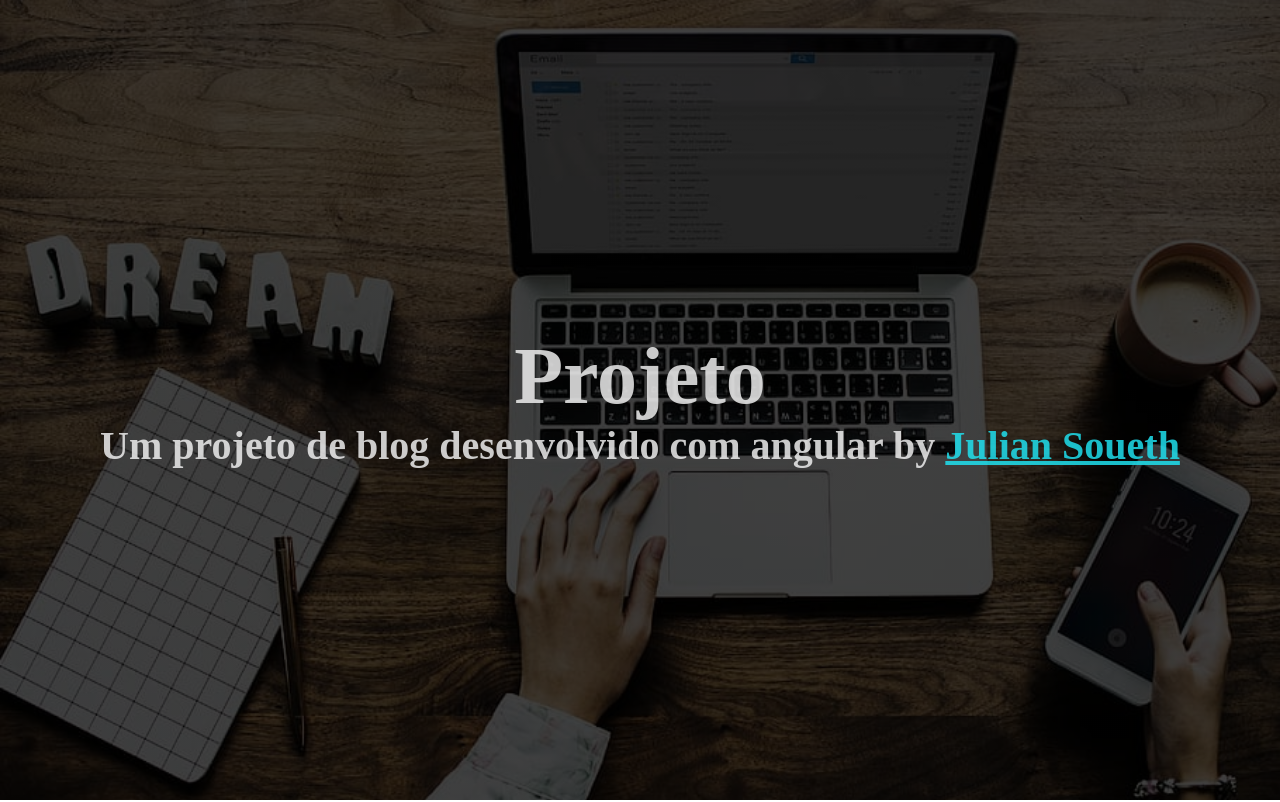
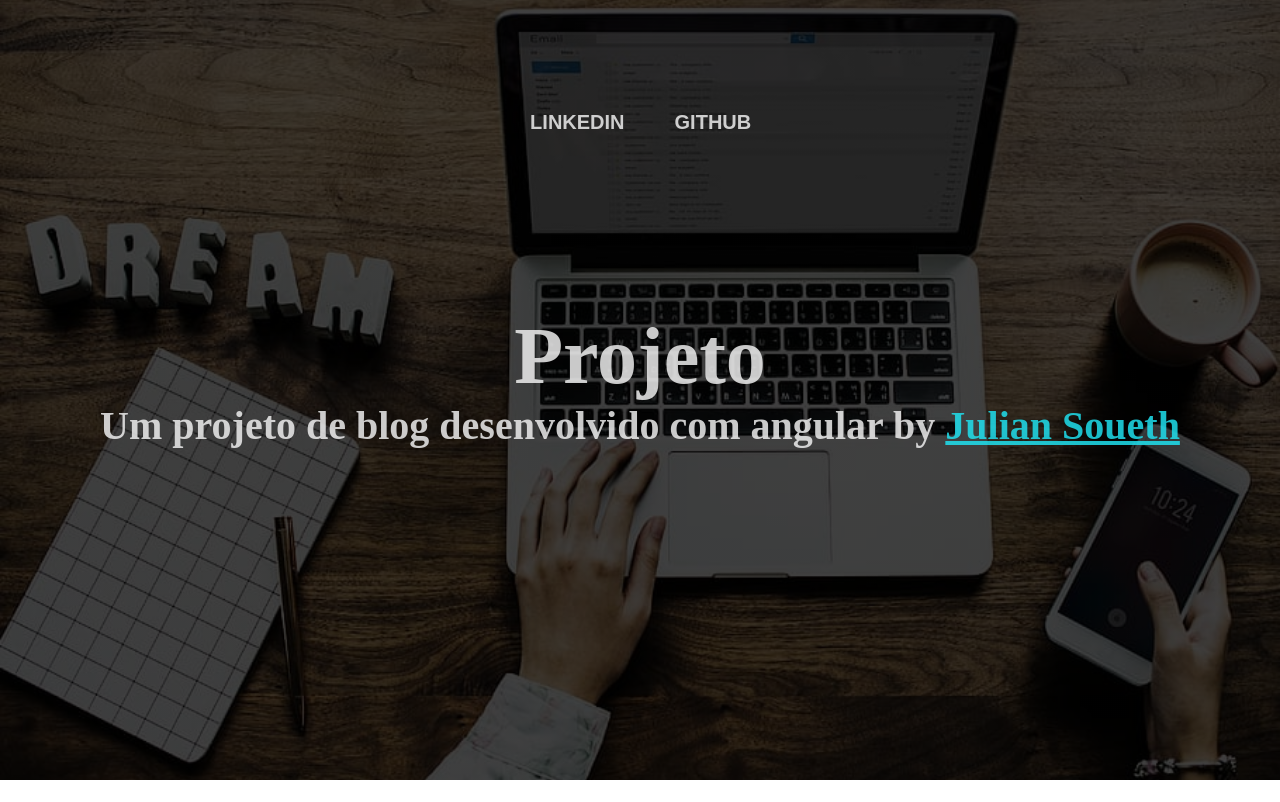
Before and after one commit to Soueth/angular-blog-desafio, an Angular app: page / in a window 1280 px wide. Shown: the top 802 px of the page. Built offline with nearby package versions, Linux system fonts and the light colour scheme.

Commit message:
all components maked

```diff
--- a/src/app/Components/big-card/big-card.component.css
+++ b/src/app/Components/big-card/big-card.component.css
@@ -62,6 +62,7 @@
     background-color: #0d1dfc;
     border: solid #f1f1f1 3px;
     color: #f1f1f1;
+    cursor: pointer;
 }
 
 .container__title > h2 > a {
--- a/src/app/Components/head-card/head-card.component.css
+++ b/src/app/Components/head-card/head-card.component.css
@@ -2,6 +2,7 @@
     width: auto;
     height:100vh;
     background-image: url('/../assets/page-head-img.jpg');
+    margin-top: -20px;
 
     background-size: cover;
     background-repeat: no-repeat;
@@ -36,3 +37,10 @@
     color: #1fe5f3d3;
     font-weight: bolder;
 }
+
+.container__menu {
+    display: flex;
+    position: absolute;
+    margin-top: -200px;
+    margin-left: 430px;
+}
--- a/src/app/Components/head-card/head-card.component.html
+++ b/src/app/Components/head-card/head-card.component.html
@@ -1,6 +1,9 @@
 <div class="container__head-card">
     <div class="overlay"></div>
     <div class="text">
+        <div class="container__menu">
+            <ng-content select="app-menu"></ng-content>
+        </div>
         <h1>Projeto</h1>
     <p>Um projeto de blog desenvolvido com angular by <a href="https://github.com/Soueth">Julian Soueth</a></p>
     </div>
--- /dev/null
+++ b/src/app/Components/menu/menu.component.css
@@ -0,0 +1,16 @@
+.container__menu > ul > li > a {
+    font-family: 'Arial';
+    color: #f1f1f1d5;
+    text-decoration: none;
+}
+
+.container__menu > ul {
+    display: flex;
+    flex-direction: row;
+}
+
+.container__menu > ul > li {
+    margin-right: 50px;
+    list-style: none;
+    font-size: 20px;
+}
--- /dev/null
+++ b/src/app/Components/menu/menu.component.html
@@ -0,0 +1,10 @@
+<div class="container__menu">
+    <ul>
+        <li><a href="https://linkedin.com/in/julian-soueth-b6b934281">
+            LINKEDIN
+        </a></li>
+        <li><a href="https://github.com/Soueth">
+            GITHUB
+        </a></li>
+    </ul>
+</div>
--- a/src/app/Pages/home/home.component.css
+++ b/src/app/Pages/home/home.component.css
@@ -3,6 +3,7 @@
     flex-direction: row;
     margin-top: 30px;
     justify-content: center;
+    margin-bottom: 70px;
 }
 
 .container__all-small-cards {
--- a/src/app/Pages/home/home.component.html
+++ b/src/app/Pages/home/home.component.html
@@ -1,4 +1,6 @@
-<app-head-card></app-head-card>
+<app-head-card class="container__menu">
+    <app-menu></app-menu>
+</app-head-card>
 
 <div class="container__articles">
     <app-big-card></app-big-card>
--- a/src/app/Pages/home/home.component.ts
+++ b/src/app/Pages/home/home.component.ts
@@ -2,13 +2,14 @@ import { Component } from '@angular/core';
 import { HeadCardComponent } from "../../Components/head-card/head-card.component";
 import { BigCardComponent } from "../../Components/big-card/big-card.component";
 import { SmallCardComponent } from "../../Components/small-card/small-card.component";
+import { MenuComponent } from "../../Components/menu/menu.component";
 
 @Component({
     selector: 'app-home',
     standalone: true,
     templateUrl: './home.component.html',
     styleUrl: './home.component.css',
-    imports: [HeadCardComponent, BigCardComponent, SmallCardComponent]
+    imports: [HeadCardComponent, BigCardComponent, SmallCardComponent, MenuComponent]
 })
 export class HomeComponent {
 
```
Also changed, not shown: src/app/Components/menu/menu.component.ts (added, +12 -0 lines).
